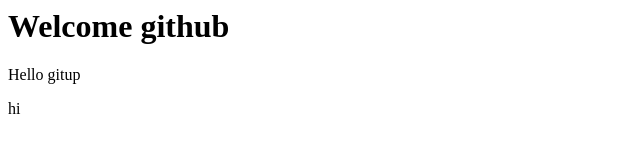
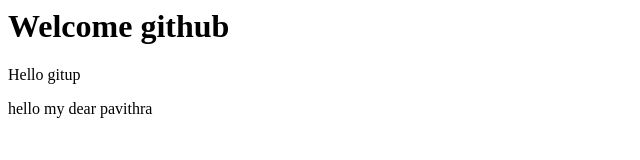
Before and after one commit to pavikr/agaram-github, a plain HTML site: page home.html in a window 1280 px wide. Shown: the whole page, without its empty margins (0-640 px from the left). Drawn offline with Linux system fonts and the light colour scheme.

Commit message:
new text added

```diff
--- a/home.html
+++ b/home.html
@@ -7,6 +7,6 @@
 <body>
     <h1>Welcome github</h1>
     <p>Hello gitup </p>
-    hi
+    hello my dear pavithra
 </body>
 </html>
```
